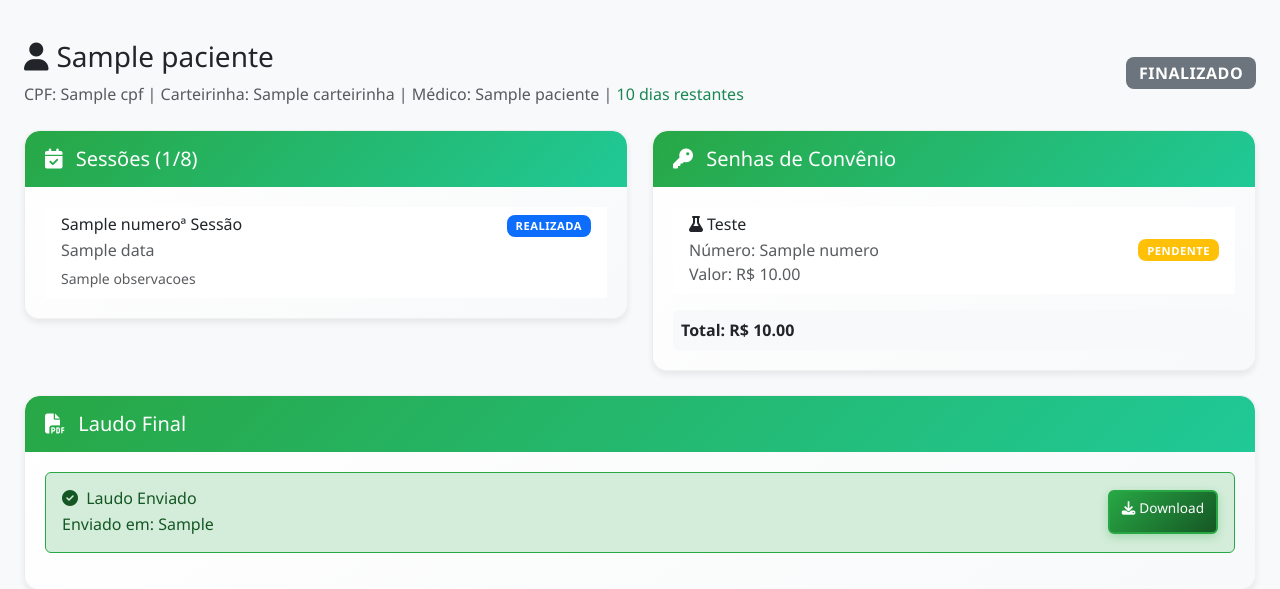
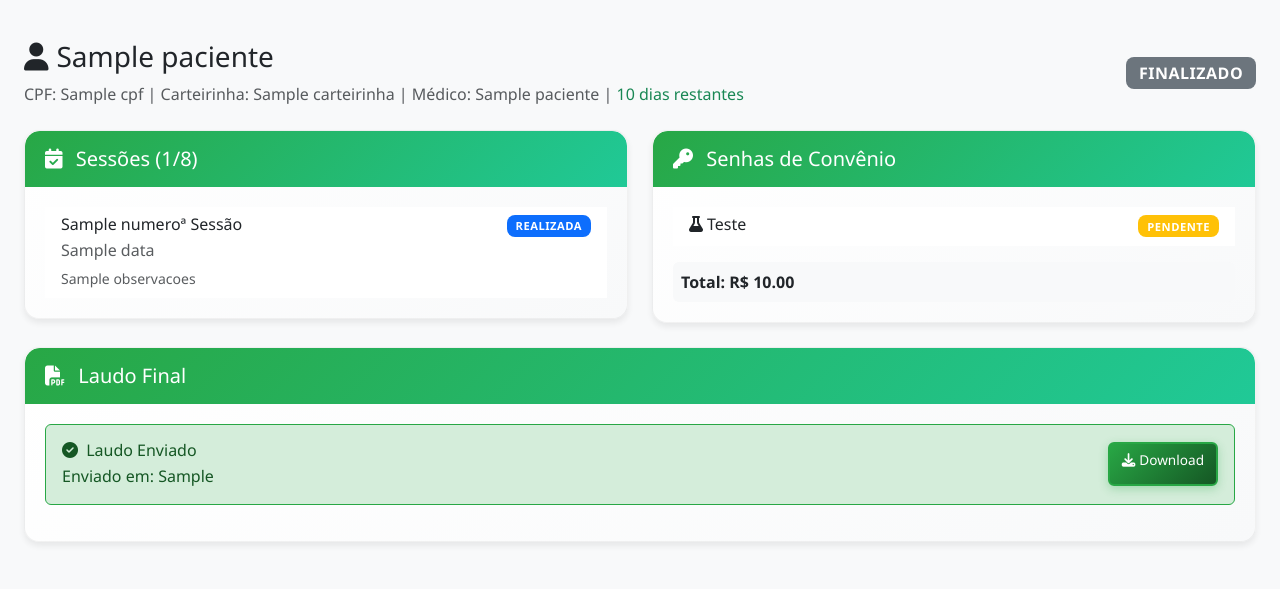
Before and after one commit to DuJao22/Controle-Geral-Neruropsicologia, a Flask app: template templates/paciente_detalhes.html in a window 1280 px wide. Shown: the top 589 px of the page. Run offline with Flask 3, Linux system fonts and the light colour scheme; the template is opened without the code that fills it: most values are stand-ins (such as "Sample title", 1, 10 or a date in 2020).

Commit message:
Update paciente_detalhes.html

```diff
--- a/templates/paciente_detalhes.html
+++ b/templates/paciente_detalhes.html
@@ -104,10 +104,7 @@
                                         <i class="fas fa-flask me-1"></i>Teste
                                         {% endif %}
                                     </h6>
-                                    <p class="mb-0 text-muted">
-                                        Número: {{ senha.numero }}<br>
-                                        Valor: {% if senha.valor == "***" %}{{ senha.valor }}{% else %}R$ {{ "%.2f"|format(senha.valor) }}{% endif %}
-                                    </p>
+
                                 </div>
                                 <span class="badge bg-{% if senha.status == 'pendente' %}warning{% elif senha.status == 'liberada' %}success{% else %}secondary{% endif %}">
                                     {{ senha.status.title() }}
```
